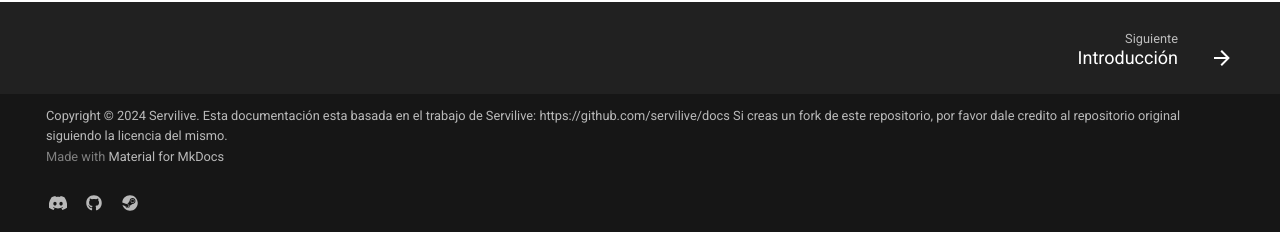
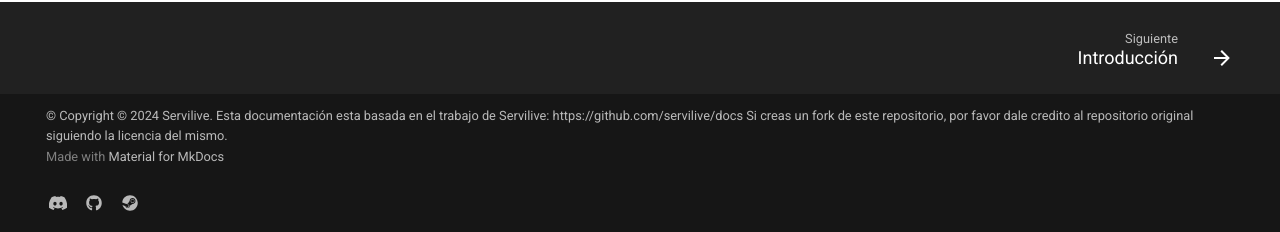
Before and after one commit to patagoniawarriors/docs, an MkDocs documentation site: the page built from docs/index.md, in a window 1280 px wide. Shown: the part 665-897 px from the top of the page. Built offline with MkDocs 1.6.1 and Material for MkDocs 9.7.7, drawn with Linux system fonts in a browser that asks for light colours; part of the change alters nothing that is shown.

```diff
--- a/mkdocs.yml
+++ b/mkdocs.yml
@@ -70,5 +70,5 @@ extra:
       link: https://steamcommunity.com/groups/Servilive
 
 copyright: |
-    Copyright © 2024 Servilive. Esta documentación esta basada en el trabajo de Servilive: https://github.com/servilive/docs
+    &copy Copyright © 2024 Servilive. Esta documentación esta basada en el trabajo de Servilive: https://github.com/servilive/docs
     Si creas un fork de este repositorio, por favor dale credito al repositorio original siguiendo la licencia del mismo.
```
